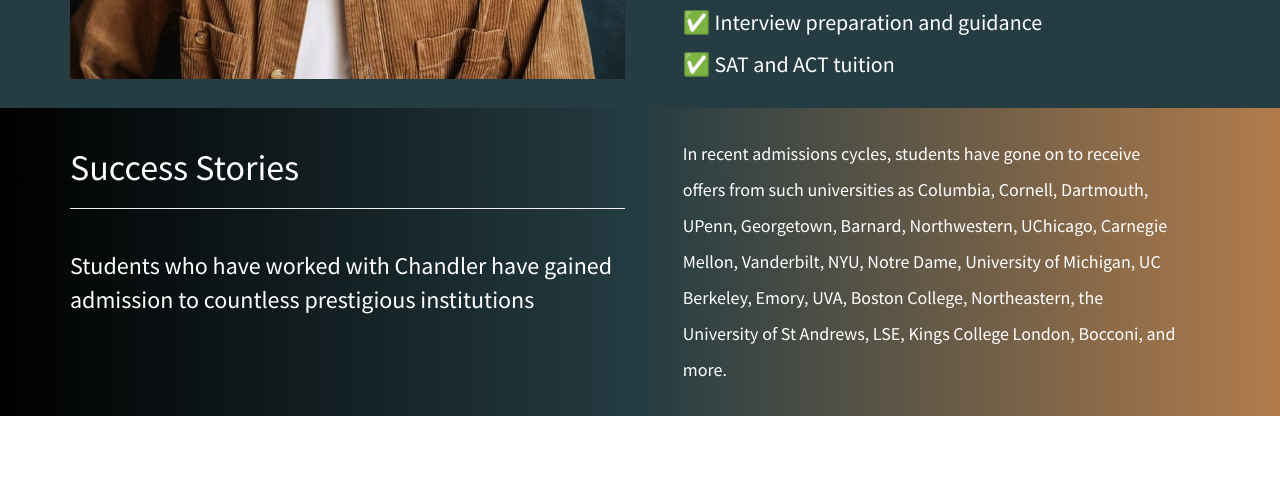
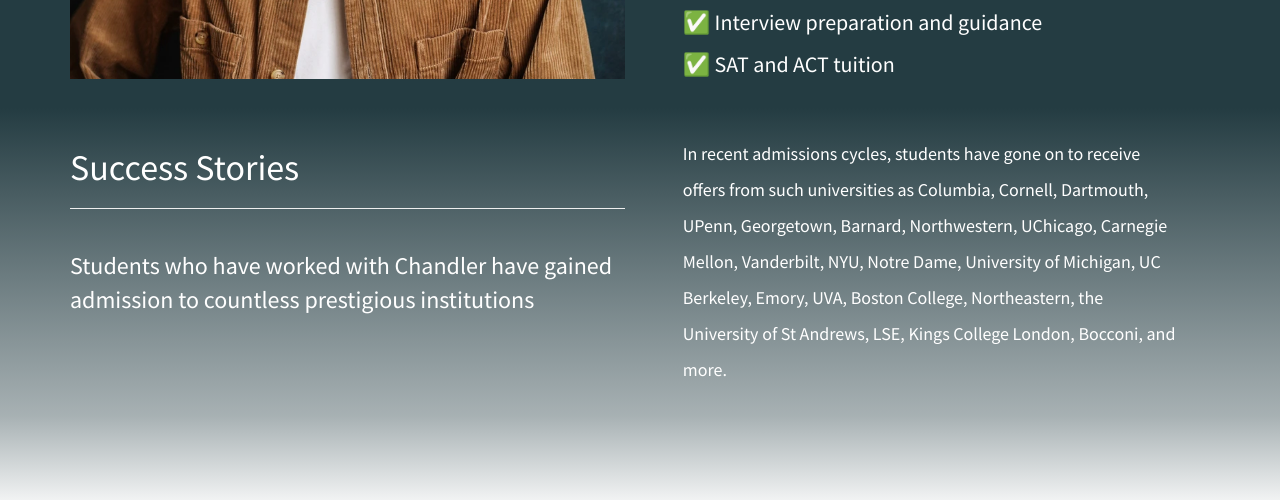
Before and after one commit to chandlerwaggoner/chandlerwaggoner.github.io, a plain HTML site: page index.html in a window 1280 px wide. Shown: the part 584-1084 px from the top of the page. Drawn offline with nearby package versions, Linux system fonts and the light colour scheme.

Commit message:
gradients

```diff
--- a/index.html
+++ b/index.html
@@ -166,9 +166,14 @@
     </div>
   </section> -->
 
+    <!-- <div style="background-image: linear-gradient(to bottom, #243c42, white)"> -->
     <div
       style="
-        background-image: linear-gradient(to right, black, #243c42, #b27c4c);
+        background-image: linear-gradient(
+          to bottom,
+          rgba(36, 60, 66, 1),
+          rgba(36, 60, 66, 0.4)
+        );
       "
     >
       <div class="container">
@@ -202,8 +207,34 @@
       </div>
     </div>
 
-    <section id="about" class="about">
-      <br /><br />
+    <section
+      id="about"
+      class="about"
+      style="
+        padding: 0px;
+
+        background-image: linear-gradient(
+          to bottom,
+          rgb(178, 124, 76, 0),
+          rgb(178, 124, 76, 0),
+          rgb(178, 124, 76, 0),
+          rgb(178, 124, 76, 0),
+          rgb(178, 124, 76, 0),
+          rgb(178, 124, 76, 0.4)
+        );
+      "
+    >
+      <div
+        style="
+          height: 100px;
+
+          background-image: linear-gradient(
+            to bottom,
+            rgba(36, 60, 66, 0.4),
+            rgba(36, 60, 66, 0)
+          );
+        "
+      ></div>
       <div>
         <div class="container">
           <img src="img/logos.png" style="width: 100%" />
@@ -262,76 +293,23 @@
               schools, fine arts institutions, and music schools in both the US
               and the UK.
             </p>
+            <br /><br /><br /><br />
           </div>
         </div>
       </div>
     </section>
 
-    <!-- <section id="featured" class="client-list">
-      <div id="client-list" class="container">
-          <div class="row text-center">
-              <div class="col-md-12"><br><br>
-                  <h2>Featuring</h2>
-                  <hr class="small" style="padding-bottom:30px">
+    <div
+      style="
+        height: 100px;
 
-                  <div class="row">
-                      <div class="col-md-1">
-                      </div>
-                      <div class="col-md-2">
-                          <div class="service-item">
-                            <img class="client-list" src="img/cancer-research-uk.png"/>
-                          </div>
-                      </div>
-                      <div class="col-md-2">
-                          <div class="service-item">
-                            <img class="client-list" src="img/experoment.png"/>
-                          </div>
-                      </div>
-                      <div class="col-md-2">
-                          <div class="service-item">
-                            <img class="client-list" src="img/synthace.png"/>
-                          </div>
-                      </div>
-                      <div class="col-md-2">
-                          <div class="service-item">
-                            <img class="client-list" src="img/deepmatter.png"/>
-                          </div>
-                      </div>
-                      <div class="col-md-2">
-                          <div class="service-item">
-                            <img class="client-list" src="img/blue-ridge-bioinformatics.png"/>
-                          </div>
-                      </div>
-                  </div>
-                  <div class="row">
-                      <div class="col-md-3">
-                          <div class="service-item">
-                            <img class="client-list" src="img/thermo-fisher-scientific.png"/>
-                          </div>
-                      </div>
-                      <div class="col-md-3">
-                          <div class="service-item">
-                            <img class="client-list" src="img/pistoia-alliance.png"/>
-                          </div>
-                      </div>
-                      <div class="col-md-3">
-                          <div class="service-item">
-                            <img class="client-list" src="img/rebelbio.png"/>
-                          </div>
-                      </div>
-                      <div class="col-md-3">
-                          <div class="service-item">
-                            <img class="client-list" src="img/sec.png"/>
-                          </div>
-                      </div>
-                  </div>
-
-                  <br><br><br><br>
-
-              </div>
-          </div>
-      </div>
-  </section> -->
+        background-image: linear-gradient(
+          to bottom,
+          rgb(178, 124, 76, 0.4),
+          rgb(178, 124, 76, 1)
+        );
+      "
+    ></div>
 
     <section id="services" class="about">
       <div class="container">
```
